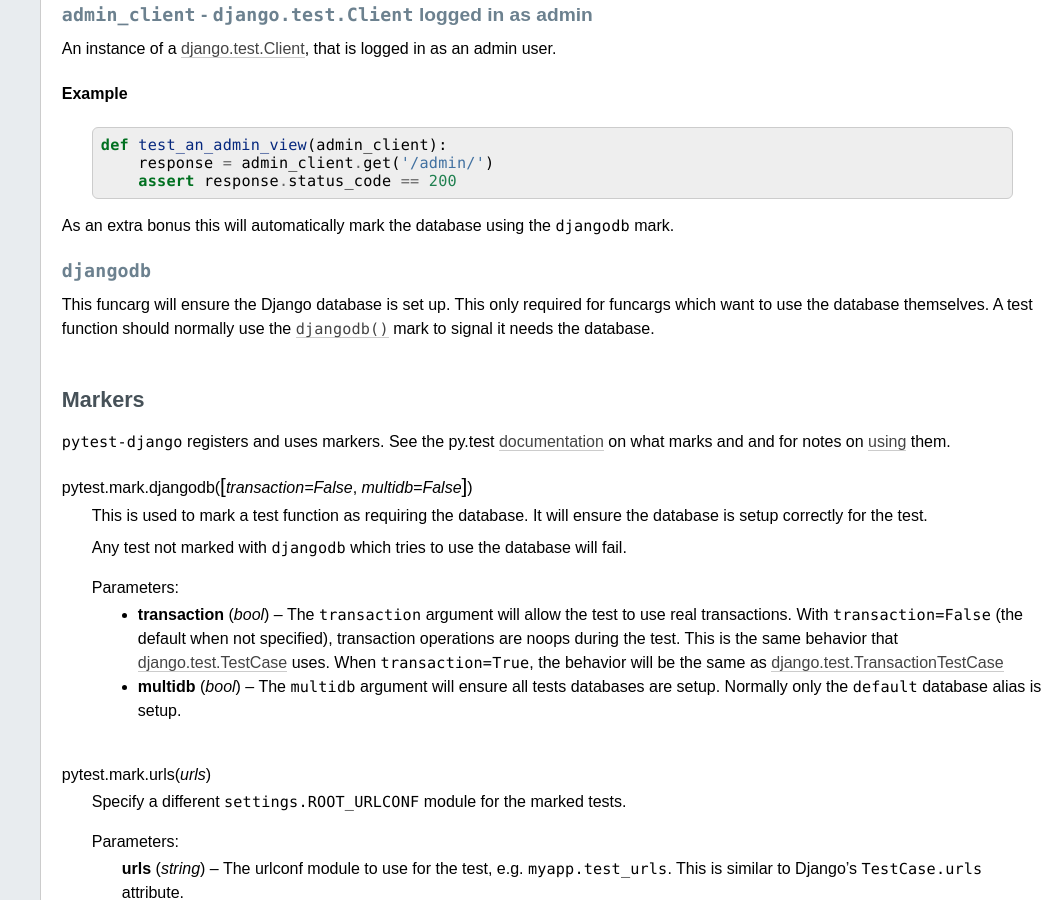
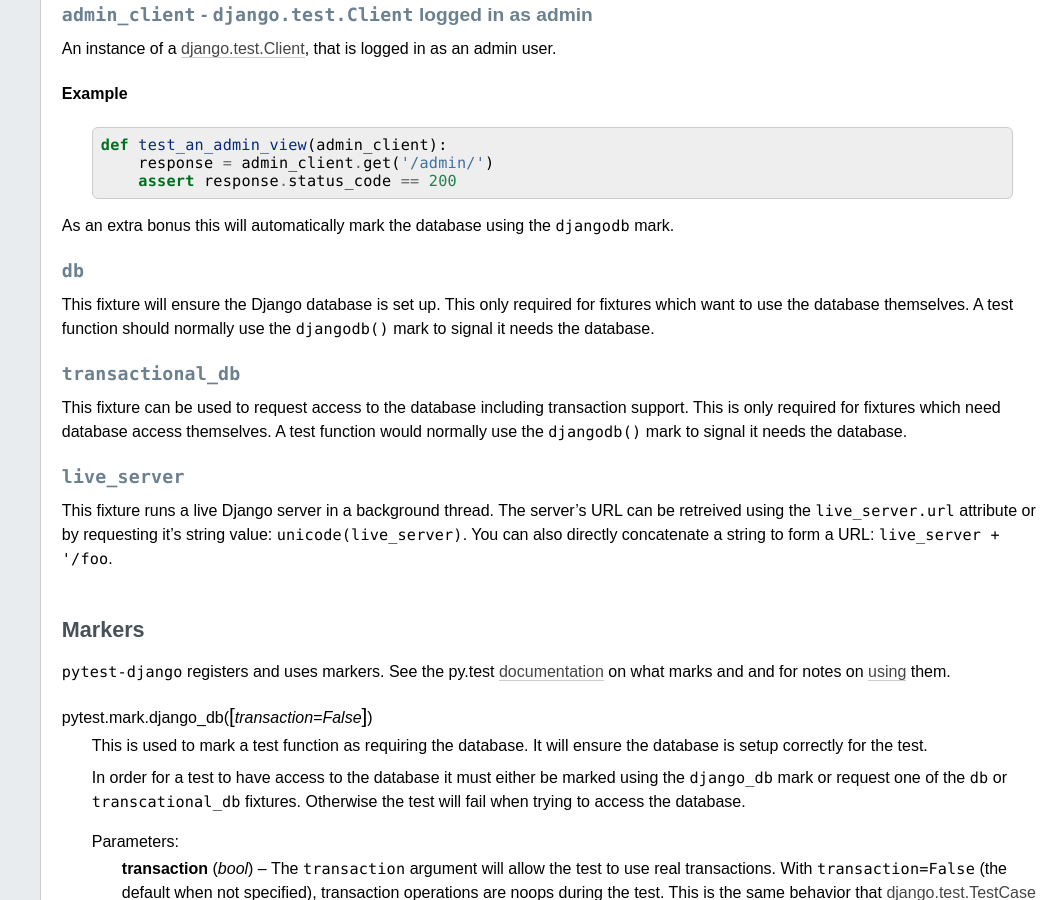
Before and after one commit to pytest-dev/pytest-django, a Sphinx documentation site: the page built from docs/helpers.rst, in a window 1280 px wide and 900 px high, scrolled down 744 px. Shown: the whole window, without its empty margins (216-1280 px from the left). Built offline with Sphinx 7.4.7, drawn with Linux system fonts in a browser that asks for light colours; some of the changed text lies outside the part shown.

Commit message:
Some doc updates for the 1.5 release

```diff
--- a/docs/faq.rst
+++ b/docs/faq.rst
@@ -31,7 +31,7 @@
 
 If you are using virtualenvwrapper, use a postactivate script to set ``DJANGO_SETTINGS_MODULE`` when your project's virtualenv is activated.
 
-This snippet should to the trick (make sure to replace ``YOUR_VIRTUALENV_NAME``)::
+This snippet should do the trick (make sure to replace ``YOUR_VIRTUALENV_NAME``)::
 
     echo "export DJANGO_SETTINGS_MODULE=yourproject.settings" >> $WORKON_HOME/YOUR_VIRTUALENV_NAME/bin/postactivate
 
--- a/docs/helpers.rst
+++ b/docs/helpers.rst
@@ -2,12 +2,12 @@
 ==============
 
 
-funcargs
+Fixtures
 --------
 
-pytest-django provides some pytest funcargs to provide depencies for tests.
-More information on funcargs is available in the `py.test documentation
-<http://pytest.org/latest/funcargs.html>`_
+pytest-django provides some pytest fixtures to provide depencies for tests.
+More information on fixtures is available in the `py.test documentation
+<http://pytest.org/latest/fixture.html>`_.
 
 
 ``rf`` - ``RequestFactory``
@@ -63,13 +63,30 @@
 As an extra bonus this will automatically mark the database using the
 ``djangodb`` mark.
 
-``djangodb``
-~~~~~~~~~~~~~
+``db``
+~~~~~~~
 
-This funcarg will ensure the Django database is set up.  This only
-required for funcargs which want to use the database themselves.  A
+This fixture will ensure the Django database is set up.  This only
+required for fixtures which want to use the database themselves.  A
 test function should normally use the :py:func:`~pytest.mark.djangodb`
 mark to signal it needs the database.
+
+``transactional_db``
+~~~~~~~~~~~~~~~~~~~~
+
+This fixture can be used to request access to the database including
+transaction support.  This is only required for fixtures which need
+database access themselves.  A test function would normally use the
+:py:func:`~pytest.mark.djangodb` mark to signal it needs the database.
+
+``live_server``
+~~~~~~~~~~~~~~~
+
+This fixture runs a live Django server in a background thread.  The
+server's URL can be retreived using the ``live_server.url`` attribute
+or by requesting it's string value: ``unicode(live_server)``.  You can
+also directly concatenate a string to form a URL: ``live_server +
+'/foo``.
 
 
 Markers
@@ -82,13 +99,15 @@
 .. _using: http://pytest.org/latest/example/markers.html#marking-whole-classes-or-modules
 
 
-.. py:function:: pytest.mark.djangodb([transaction=False, multidb=False])
+.. py:function:: pytest.mark.django_db([transaction=False])
 
    This is used to mark a test function as requiring the database.  It
    will ensure the database is setup correctly for the test.
 
-   Any test not marked with ``djangodb`` which tries to use the database will
-   fail.
+   In order for a test to have access to the database it must either
+   be marked using the ``django_db`` mark or request one of the ``db``
+   or ``transcational_db`` fixtures.  Otherwise the test will fail
+   when trying to access the database.
 
    :type transaction: bool
    :param transaction:
@@ -100,11 +119,6 @@
      uses. When ``transaction=True``, the behavior will be the same as
      `django.test.TransactionTestCase
      <https://docs.djangoproject.com/en/dev/topics/testing/#django.test.TransactionTestCase>`_
-
-   :type multidb: bool
-   :param multidb:
-     The ``multidb`` argument will ensure all tests databases are setup.
-     Normally only the ``default`` database alias is setup.
 
 .. py:function:: pytest.mark.urls(urls)
 
--- a/docs/index.rst
+++ b/docs/index.rst
@@ -42,7 +42,7 @@
 
  * Django 1.3+ (1.4 is supported)
 
- * py.test
+ * py.test 2.3.4+
 
 
 Bugs? Feature suggestions?
```
Also changed, not shown: docs/changelog.rst (+10 -0 lines), docs/database.rst (+9 -10 lines).
